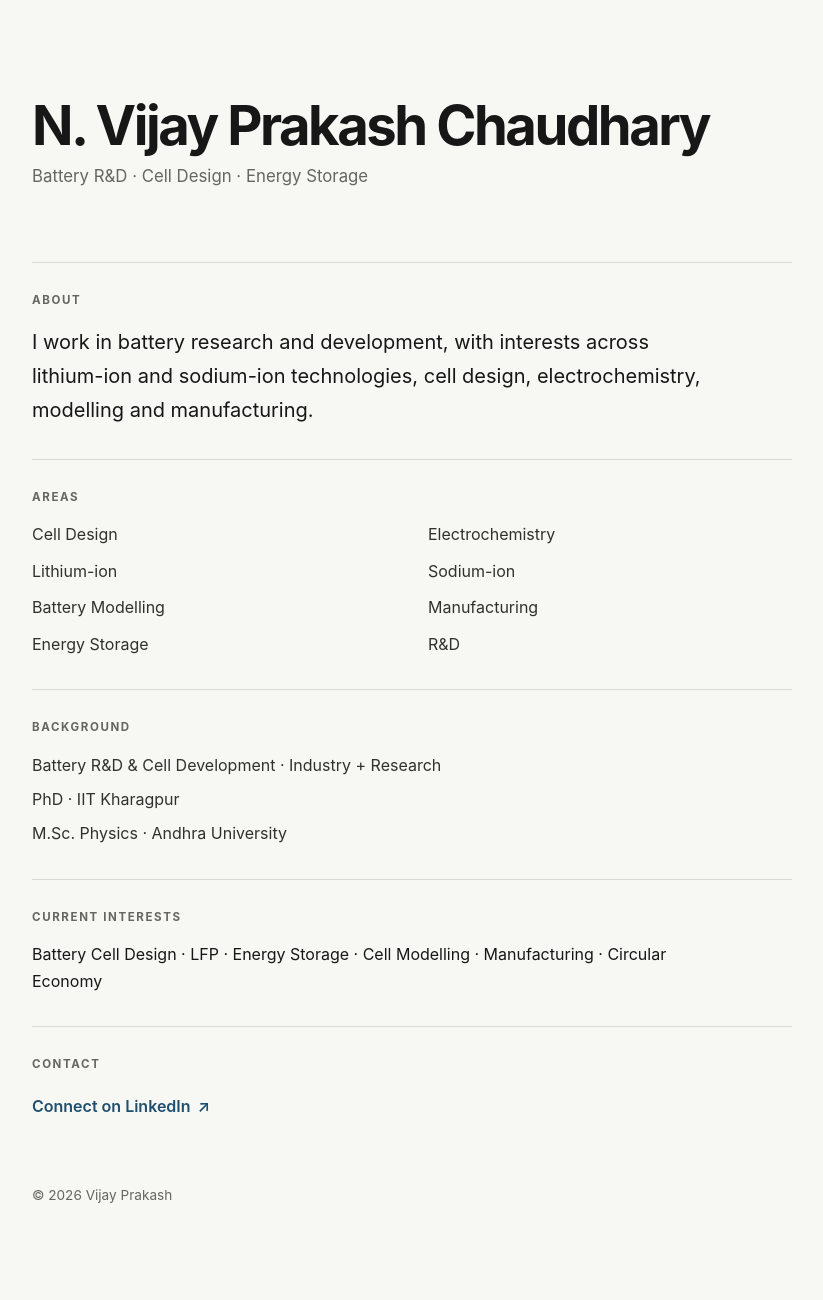
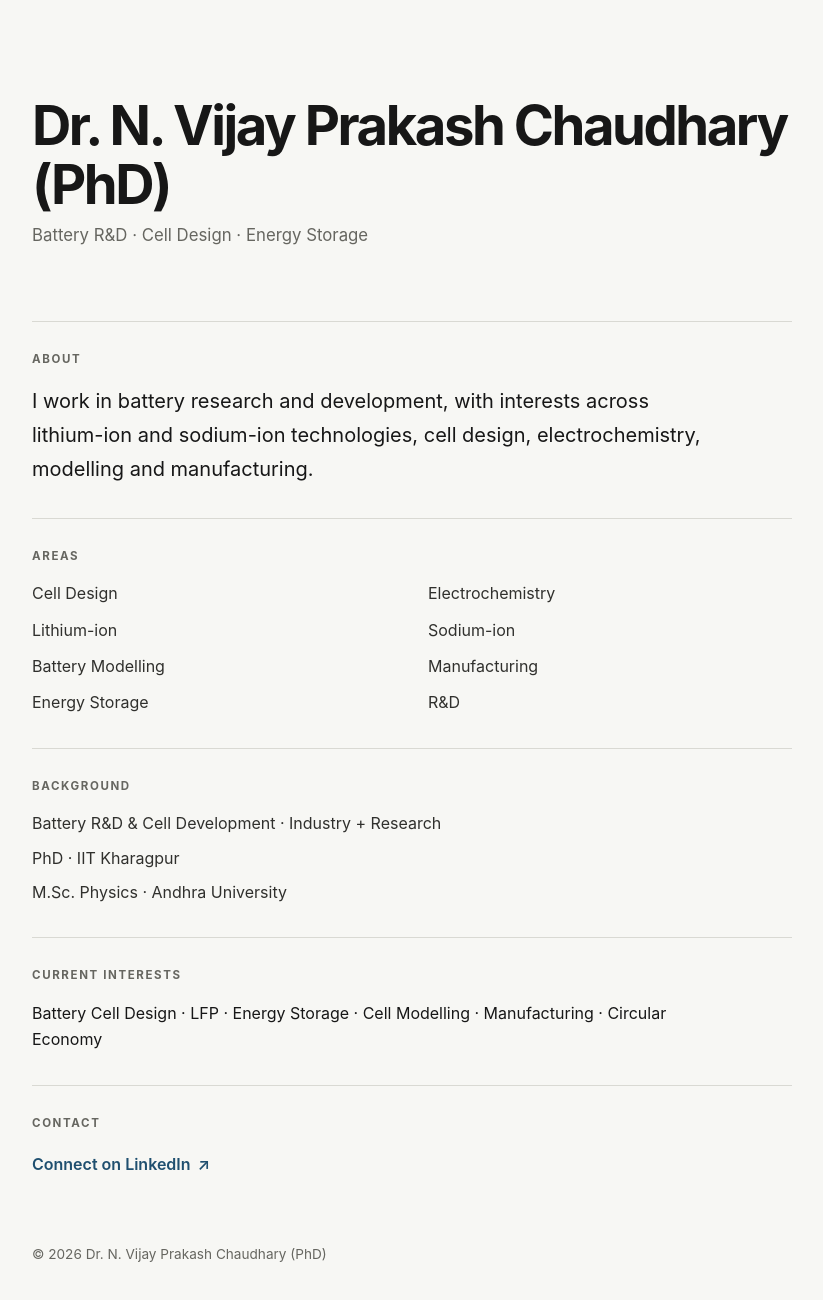
Before and after one commit to nvijayprakash/nvijayprakash.github.io, a plain HTML site: page index.html in a window 1280 px wide. Shown: the whole page, without its empty margins (228-1051 px from the left). Before the commit the page ends 1270 px from the top, so only its background shows below. Drawn offline with Linux system fonts and the light colour scheme.

Commit message:
Update displayed name to include Dr. and PhD credentials on the portfolio homepage.

```diff
--- a/index.html
+++ b/index.html
@@ -3,9 +3,9 @@
 <head>
   <meta charset="utf-8">
   <meta name="viewport" content="width=device-width, initial-scale=1">
-  <meta name="description" content="N. Vijay Prakash Chaudhary — Battery R&D, Cell Design and Energy Storage.">
+  <meta name="description" content="Dr. N. Vijay Prakash Chaudhary (PhD) — Battery R&D, Cell Design and Energy Storage.">
   <meta name="theme-color" content="#f7f7f4">
-  <title>N. Vijay Prakash Chaudhary</title>
+  <title>Dr. N. Vijay Prakash Chaudhary (PhD)</title>
 
   <style>
     :root {
@@ -151,7 +151,7 @@
 <body>
   <main>
     <header>
-      <h1>N. Vijay Prakash Chaudhary</h1>
+      <h1>Dr. N. Vijay Prakash Chaudhary (PhD)</h1>
       <p class="role">Battery R&amp;D · Cell Design · Energy Storage</p>
     </header>
 
@@ -202,13 +202,13 @@
          href="https://www.linkedin.com/in/nvijayprakash/"
          target="_blank"
          rel="noopener noreferrer"
-         aria-label="Connect with Vijay Prakash on LinkedIn">
+         aria-label="Connect with Dr. N. Vijay Prakash Chaudhary (PhD) on LinkedIn">
         Connect on LinkedIn <span aria-hidden="true">↗</span>
       </a>
     </section>
 
     <footer>
-      © 2026 Vijay Prakash
+      © 2026 Dr. N. Vijay Prakash Chaudhary (PhD)
     </footer>
   </main>
 </body>
```
